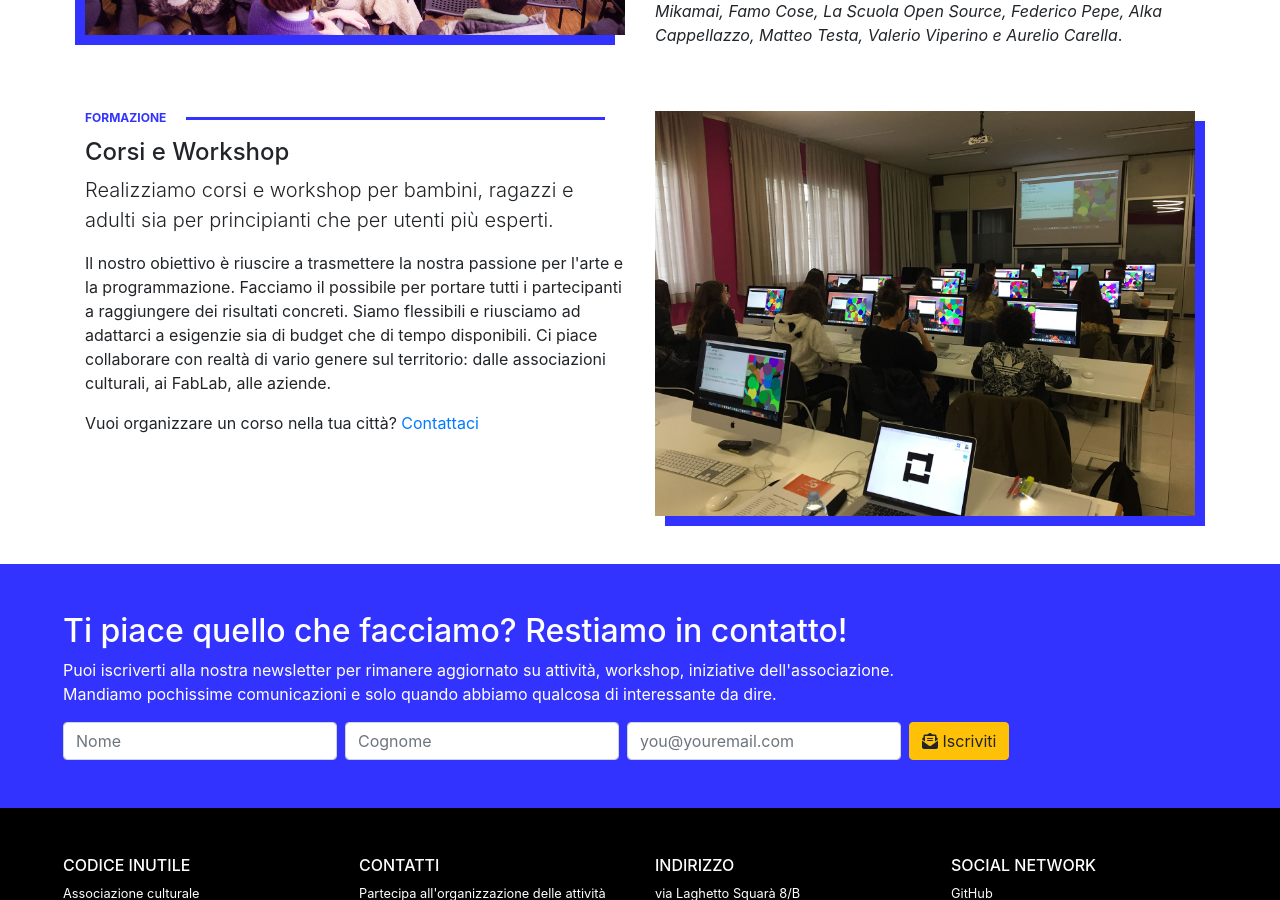
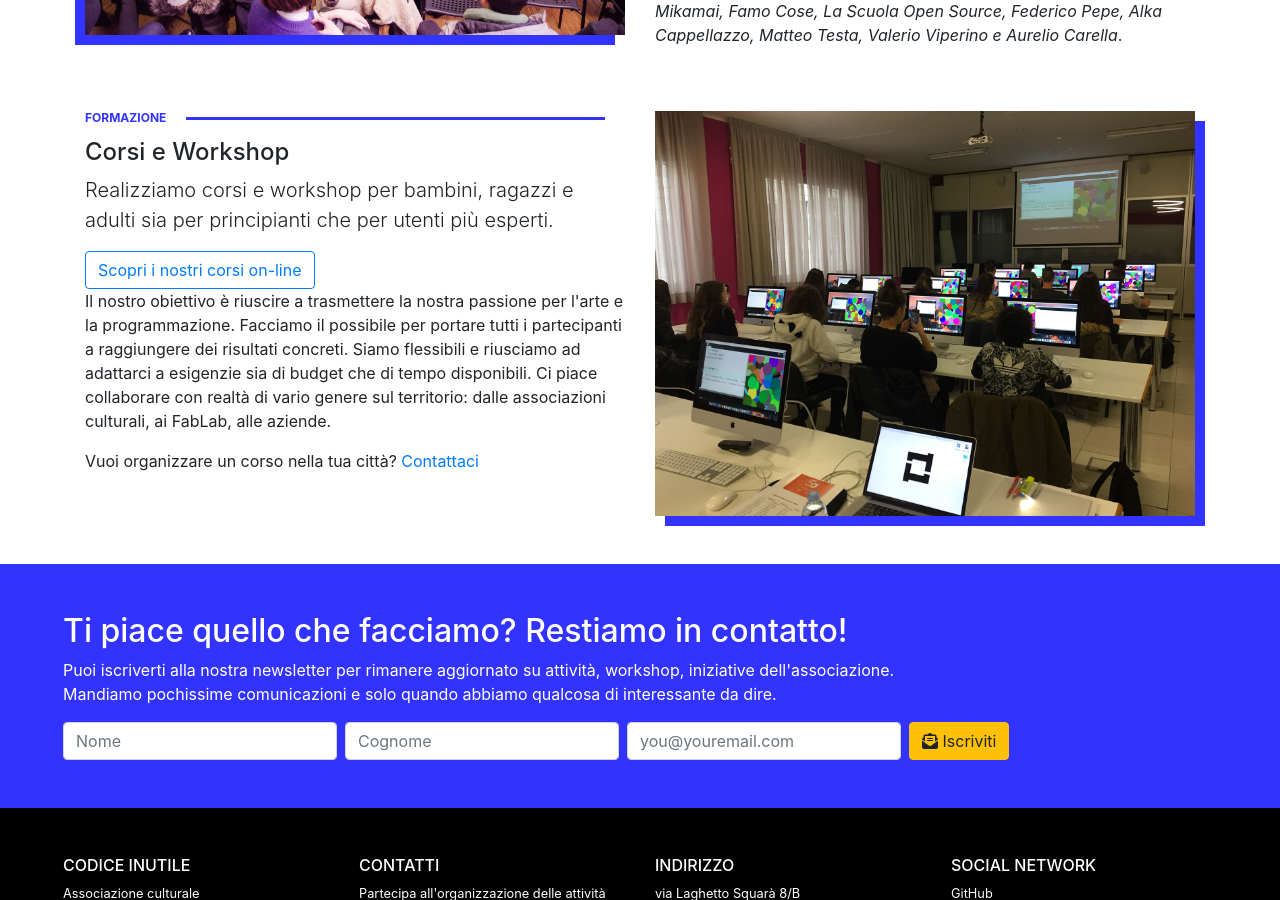
Before and after one commit to codiceinutile/codiceinutile.org, a Jekyll site: the page built from index.md, in a window 1280 px wide and 900 px high, scrolled down 1839 px. Built offline with Jekyll 4.4.1, drawn with Linux system fonts in a browser that asks for light colours; nearby versions of some CDN libraries.

Commit message:
Added button

```diff
--- a/_layouts/home.html
+++ b/_layouts/home.html
@@ -60,6 +60,7 @@
       <h3 class="text-uppercase">Formazione</h3>
       <h4>Corsi e Workshop</h4>
       <p class="lead">Realizziamo corsi e workshop per bambini, ragazzi e adulti sia per principianti che per utenti pi&ugrave; esperti.</p>
+      <a class="btn btn-outline-primary text-center" href="https://codiceinutile.thinkific.com/?utm_source=website&utm_medium=button&utm_campaign=home-page">Scopri i nostri corsi on-line</a>
       <p>Il nostro obiettivo &egrave; riuscire a trasmettere la nostra passione per l'arte e la programmazione. Facciamo il possibile per portare tutti i partecipanti a raggiungere dei risultati concreti. Siamo flessibili e riusciamo ad adattarci a esigenzie sia di budget che di tempo disponibili. Ci piace collaborare con realt&agrave; di vario genere sul territorio: dalle associazioni culturali, ai FabLab, alle aziende.</p>
       <p>Vuoi organizzare un corso nella tua citt&agrave;? <a href="mailto:&#099;&#111;&#100;&#105;&#099;&#101;&#105;&#110;&#117;&#116;&#105;&#108;&#101;&#064;&#103;&#109;&#097;&#105;&#108;&#046;&#099;&#111;&#109;?subject=Vorrei%20organizzare%20un%20corso">Contattaci</a></p>
     </div>
```
